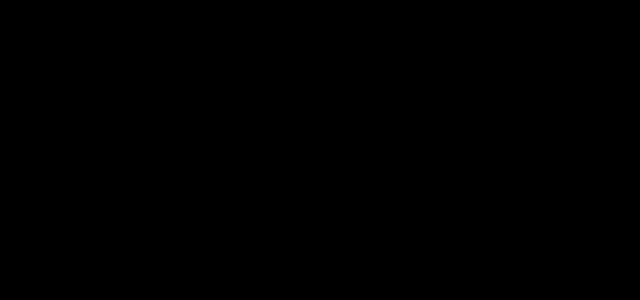
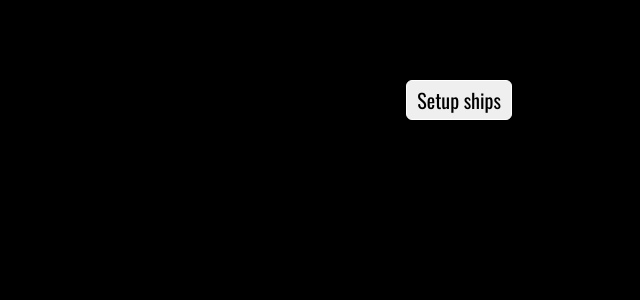
Before and after one commit to oscarmg11/battleship, a Vue app: page / in a window 1280 px wide. Shown: the top 300 px of the page, without its empty margins (640-1280 px from the left). Built offline with nearby package versions, Linux system fonts and the light colour scheme.

Commit message:
remove unused code in App.vue

```diff
--- a/src/App.vue
+++ b/src/App.vue
@@ -1,7 +1,13 @@
 <script setup lang="ts">
+import { onMounted } from 'vue'
+import Menu from '@/components/app/Menu.vue'
+
+onMounted(() => {
+
+})
 
 </script>
 
 <template>
-
+    <Menu />
 </template>
```
